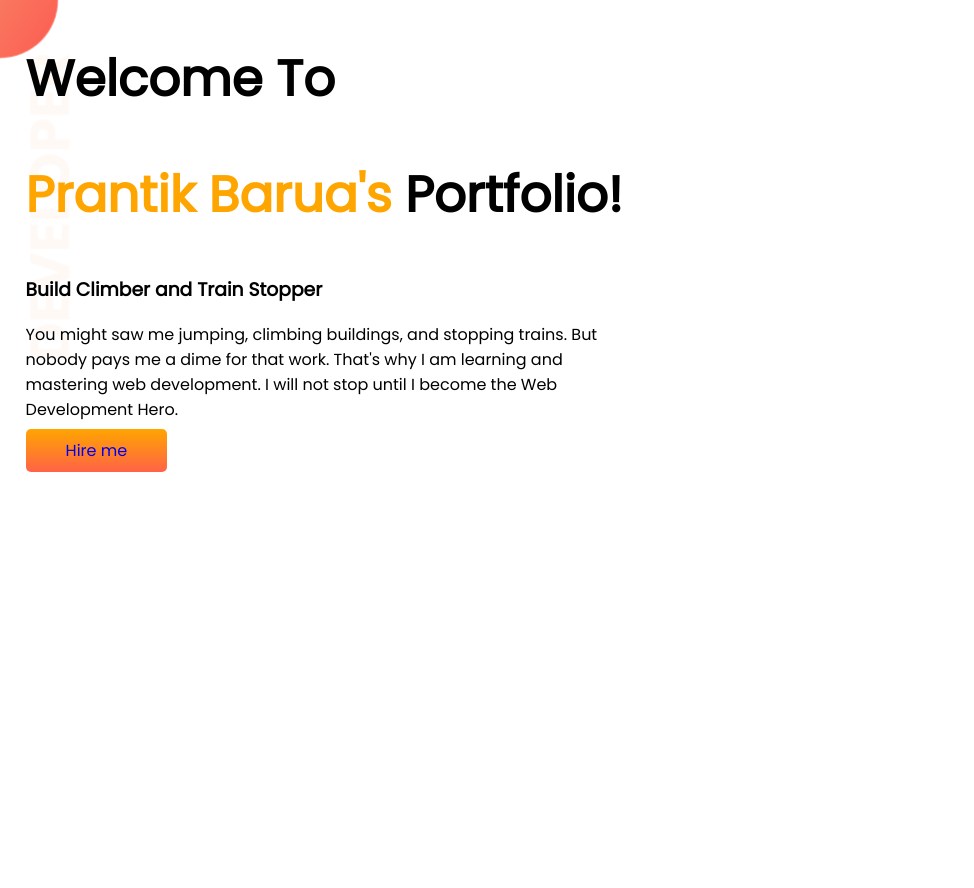
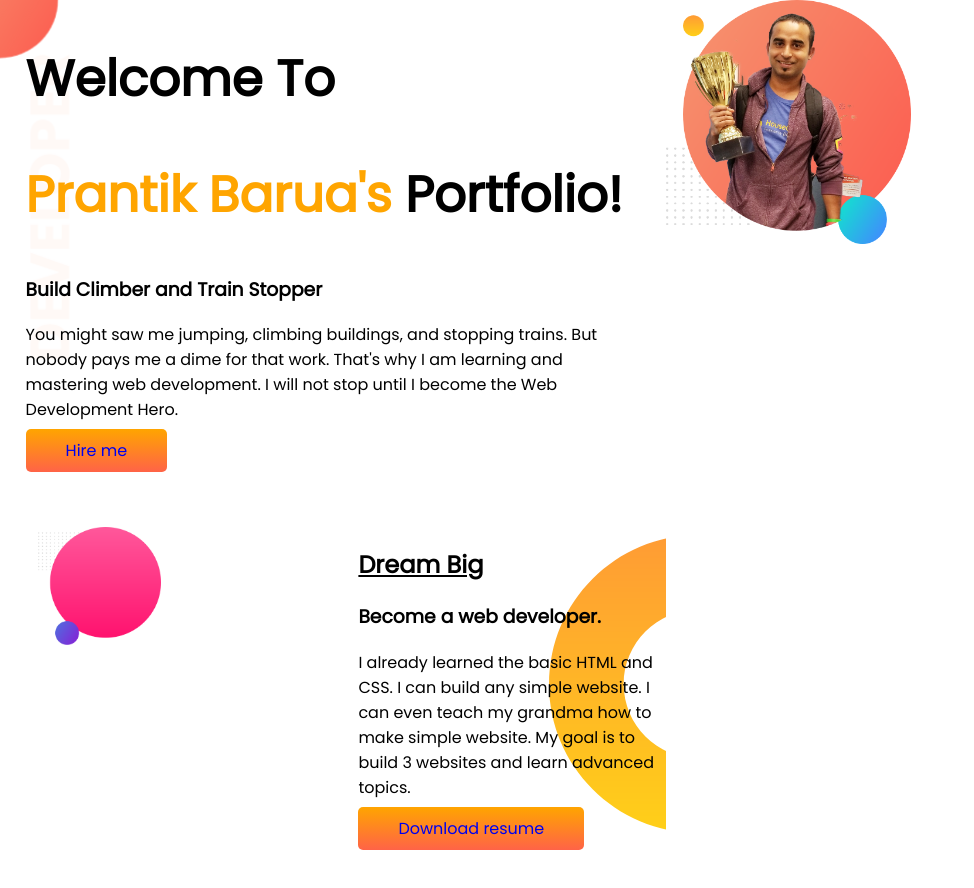
Before and after one commit to Prantik12345/devoloper-portfolio, a plain HTML site: page index.html in a window 1280 px wide. Shown: the whole page, without its empty margins (0-974 px from the left). Before the commit the page ends 800 px from the top, so only its background shows below. Drawn offline with Linux system fonts and the light colour scheme.

Commit message:
added next section

```diff
--- a/index.html
+++ b/index.html
@@ -21,8 +21,20 @@
         <a class="link-button" target="_blank" href="https://web.programming-hero.com/web-4/video/web-4-4-6-dream-area-background-image-background-repeat" >Hire me</a>
     </div>
     <div class="one">
-        <img src="images/bg photo.png" alt="">
+        <img src="images/jhankar.png" alt="">
         </div>
+    </section>
+    <section class="dream-big">
+        <div class="one">
+            <img src="images/my-bg2.png" alt="">
+        </div>
+        <div class="one">
+            <h2><u>Dream Big</u></h2>
+            <h3>Become a web developer.</h3>
+            <p>I already learned the basic HTML and CSS. I can build any simple website. I can even teach my grandma how to make simple website. My goal is to build 3 websites and learn advanced topics.</p>
+            <a class="link-button" target="_blank" href="https://web.programming-hero.com/web-4/video/web-4-4-6-dream-area-background-image-background-repeat" >Download resume</a>
+        </div>
+
     </section>
 
 </body>
--- a/style.css
+++ b/style.css
@@ -10,13 +10,14 @@ h1 {
 }
 section {
   display: flex;
+  margin-bottom: 5%;
 }
 .one {
   width: 50%;
   padding-left: 2%;
 }
 .one img {
-  width: 80%;
+  width: 40%;
 }
 .link-button {
   text-decoration: none;
@@ -28,3 +29,12 @@ section {
   background-image: url(images/top-banner.png);
   background-repeat: no-repeat;
 }
+.dream-big {
+  background-image: url(images/dream-bg.png);
+  background-repeat: no-repeat;
+  background-position: right;
+}
+.dream-big {
+  width: 50%;
+  padding-left: 2%;
+}
```
Also changed, not shown: images/dream-bg.png (added).
